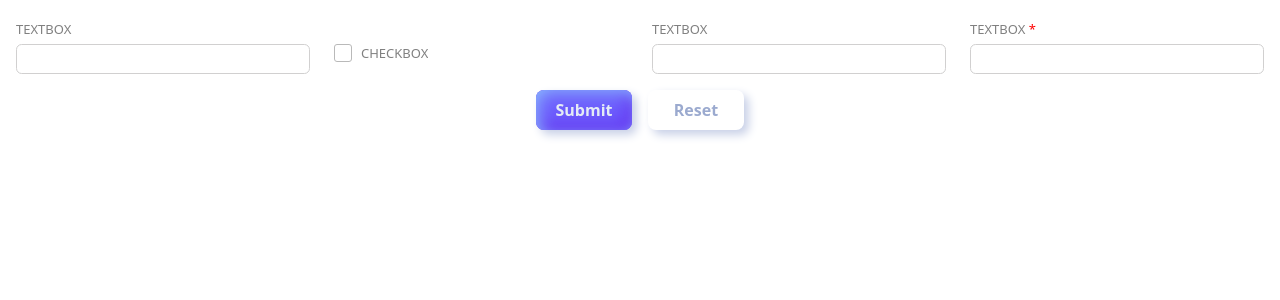
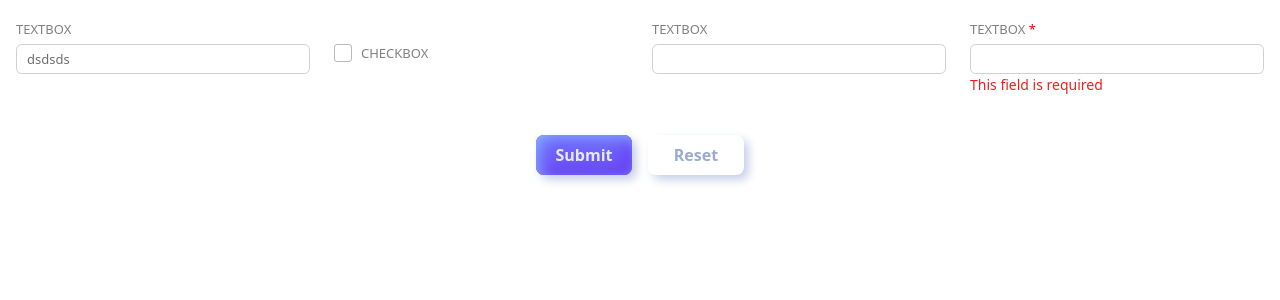
Before and after one commit to pkthong12/demo-beta, an Angular app: page /demo/control in a window 1280 px wide. Both pictures are taken after a click on the element "Submit". Shown: the top 300 px of the page. Built offline with nearby package versions, Linux system fonts and the light colour scheme.

Commit message:
update core-textbox & core-control

```diff
--- a/src/app/demo/control-demo/control-demo.component.ts
+++ b/src/app/demo/control-demo/control-demo.component.ts
@@ -25,7 +25,7 @@ export class ControlDemoComponent {
             controlType: EnumFormBaseControlType.TEXTBOX,
             field: 'textbox',
             label: 'TEXTBOX',
-            value: '',
+            value: 'dsdsds',
             type: 'text',
             flexSize: 3,
             readonly: true,
@@ -57,7 +57,7 @@ export class ControlDemoComponent {
             value: '',
             type: 'text',
             flexSize: 3,
-            readonly: true,
+            readonly: false,
             hidden: false,
             validators: [
               {
--- a/src/app/libraries/base-component/base-component.component.ts
+++ b/src/app/libraries/base-component/base-component.component.ts
@@ -1,4 +1,5 @@
-import { Component } from '@angular/core';
+import { Component, OnDestroy } from '@angular/core';
+import { Subscription } from 'rxjs';
 
 @Component({
   selector: 'base-component',
@@ -7,6 +8,11 @@ import { Component } from '@angular/core';
   templateUrl: './base-component.component.html',
   styleUrl: './base-component.component.scss'
 })
-export class BaseComponent {
+export class BaseComponent implements OnDestroy {
+  subscriptions: Subscription[] = [];
+
+  ngOnDestroy(): void {
+    this.subscriptions.map(x => x?.unsubscribe());
+  }
 
 }
--- a/src/app/libraries/core-control/core-control.component.html
+++ b/src/app/libraries/core-control/core-control.component.html
@@ -22,6 +22,20 @@
             <core-check-box [formControlName]="control.field" [text]="control.label"
                 [inputValue]="control.value"></core-check-box>
             }
+
+            <!-- Messages error -->
+            @if(!!errors!.length){
+                @for (error of errors; track $index) {
+                    <div class="form-control-error">
+                        {{ error.errorMessage }}
+                    </div>
+                }
+            }
+            @if(!!errors!.length && !!checkError$.value){
+                <div>
+                    {{ '&nbsp;' }}
+                </div>
+            }
         </div>
     </div>
 
--- a/src/app/libraries/core-control/core-control.component.ts
+++ b/src/app/libraries/core-control/core-control.component.ts
@@ -1,11 +1,16 @@
 import { Component, Input, OnDestroy, OnInit } from '@angular/core';
 import { CoreCheckBoxComponent } from '../core-check-box/core-check-box.component';
 import { CoreTextBoxComponent } from '../core-text-box/core-text-box.component';
-import { FormGroup, FormsModule, ReactiveFormsModule } from '@angular/forms';
+import { AbstractControl, FormGroup, FormsModule, ReactiveFormsModule } from '@angular/forms';
 import { BaseComponent } from '../base-component/base-component.component';
 import { CommonModule } from '@angular/common';
-import { EnumFormBaseControlType, IFnNameValidator, IFormBaseControl } from '../../enum/enum-interfaces';
-import { ValidatorFn } from "@angular/forms";
+import { IFnNameValidator, IFormBaseControl } from '../../enum/enum-interfaces';
+import { BehaviorSubject } from 'rxjs';
+
+interface IError {
+  key: string,
+  errorMessage: string
+}
 
 @Component({
   selector: 'core-control',
@@ -23,16 +28,69 @@ import { ValidatorFn } from "@angular/forms";
 export class CoreControlComponent extends BaseComponent implements OnInit, OnDestroy {
   @Input() control!: IFormBaseControl;
   @Input() form!: FormGroup;
+  @Input() checkError$!: BehaviorSubject<boolean>;
+
+  rawControl!: AbstractControl;
 
   isRequired: boolean = false;
+  errors: IError[] = [];
 
   ngOnInit(): void {
     this.onCreatedRequired();
-  }
-  ngOnDestroy(): void {
+
+    this.rawControl = this.form.get(this.control.field)!;
+
+    this.subscriptions.push(
+      this.rawControl?.statusChanges.subscribe(_ => {
+        this.checkError();
+      })
+    )
+    if (!!this.checkError$) {
+      this.subscriptions.push(
+        this.checkError$.subscribe(x => {
+          if (x) {
+            this.checkError();
+          } else {
+            this.resetError();
+          }
+        })
+      )
+    }
   }
 
-  onCreatedRequired() {
+  checkError(): void {
+    if (this.rawControl.errors) {
+      const newErrors: IError[] = [];
+      Object.keys(this.form.controls[this.control.field].errors!).forEach(key => {
+
+        if (this.form.controls[this.control.field].errors![key] instanceof Array) {
+          newErrors.push({
+            key: key,
+            errorMessage: this.form.controls[this.control.field].errors![key][1]
+          })
+        } else {
+          if (!!this.control.validators) {
+            const filter = this.control.validators?.filter(x => x.name.toLowerCase() === key.toLowerCase())
+            if (!!filter.length) {
+              newErrors.push({
+                key: key,
+                errorMessage: filter![0].errorMessage!
+              })
+            }
+          }
+        }
+      })
+      this.errors = newErrors;
+    } else {
+      this.errors = [];
+    }
+  }
+
+  resetError(): void {
+    this.errors = [];
+  }
+
+  onCreatedRequired(): void {
     if (this.control.validators) {
       this.isRequired = this.control.validators.some(x => x.name === IFnNameValidator.required);
     }
--- a/src/app/libraries/core-control/core-control.service.ts
+++ b/src/app/libraries/core-control/core-control.service.ts
@@ -20,21 +20,19 @@ export class CoreControlService {
             column.validators.map((x) => {
               validatorArr.push(x.validator);
             });
-
             group[column.field] = new FormControl(
-              { value: column.value, disabled: !!column.disabled || !!column.readonly },
+              { value: column.value, disabled: !!column.disabled},
               validatorArr
             );
           } else {
             group[column.field] = new FormControl({
               value: column.value,
-              disabled: !!column.disabled || !!column.readonly,
+              disabled: !!column.disabled,
             });
           }
         });
       });
     });
-
     return group;
   }
 }
--- a/src/app/libraries/core-form/core-form.component.html
+++ b/src/app/libraries/core-form/core-form.component.html
@@ -8,7 +8,7 @@
                 <div class="row mb15">
                     @for (col of row; track $index) {
                     <div [class]="'col-md-' + col.flexSize">
-                        <core-control [control]="col" [form]="form"></core-control>
+                        <core-control [control]="col" [form]="form" [checkError$]="checkError$"></core-control>
                     </div>
                     }
                 </div>
--- a/src/app/libraries/core-form/core-form.component.ts
+++ b/src/app/libraries/core-form/core-form.component.ts
@@ -4,6 +4,7 @@ import { FormGroup, FormsModule, ReactiveFormsModule } from '@angular/forms';
 import { CoreControlService } from '../core-control/core-control.service';
 import { CommonModule } from '@angular/common';
 import { CoreControlComponent } from '../core-control/core-control.component';
+import { BehaviorSubject } from 'rxjs';
 
 @Component({
   selector: 'core-form',
@@ -20,6 +21,7 @@ import { CoreControlComponent } from '../core-control/core-control.component';
 export class CoreFormComponent implements OnChanges, OnInit, AfterViewInit, OnDestroy  {
   @Input() formName!: string;
   @Input() inputSections!: ICoreFormSection[];
+  @Input() checkError$ = new BehaviorSubject<boolean>(false);
 
   @Output() onFormCreated = new EventEmitter<any>();
   @Output() onSubmit = new EventEmitter();
@@ -84,15 +86,13 @@ export class CoreFormComponent implements OnChanges, OnInit, AfterViewInit, OnDe
   }
 
   onFormSubmit() {
-    console.log(this.form?.getRawValue())
+    this.checkError$.next(true);
     if (!!this.form.valid) {
       this.onSubmit.emit(this.form?.getRawValue());
     }
   }
   onFormReset() {
     this.form.reset();
-    // if (!!this.form.valid) {
-    //   this.onSubmit.emit(this.form?.getRawValue());
-    // }
+    this.checkError$.next(false);
   }
 }
--- a/src/app/libraries/core-text-box/core-text-box.component.html
+++ b/src/app/libraries/core-text-box/core-text-box.component.html
@@ -1,3 +1,3 @@
 <div>
-    <input [(ngModel)]="value" (ngModelChange)="writeValue($event)" class="form-control">
+    <input [(ngModel)]="value" (ngModelChange)="writeValue($event)" class="form-control" [readOnly]="control().readonly">
 </div>
--- a/src/app/libraries/core-text-box/core-text-box.component.ts
+++ b/src/app/libraries/core-text-box/core-text-box.component.ts
@@ -29,6 +29,7 @@ export class CoreTextBoxComponent extends CoreFormControlBaseComponent implement
       this.writeValue(e['inputValue'].currentValue)
   }
   ngOnInit(): void {
+    console.log(this.control())
   }
   ngOnDestroy(): void {
   }
--- a/src/styles.scss
+++ b/src/styles.scss
@@ -47,6 +47,24 @@
 
 }
 
-.btn + .btn {
+.form-error {
+    color: #ec0000e0;
+    font-size: 14px;
+}
+
+.form-control-error {
+    color: #ec0000e0;
+    font-size: 14px;
+}
+
+.form-control {
+    font-size: 13px;
+}
+
+.form-control[readonly] {
+    background-color: white;
+}
+
+.btn+.btn {
     margin-left: 1rem;
 }
```
